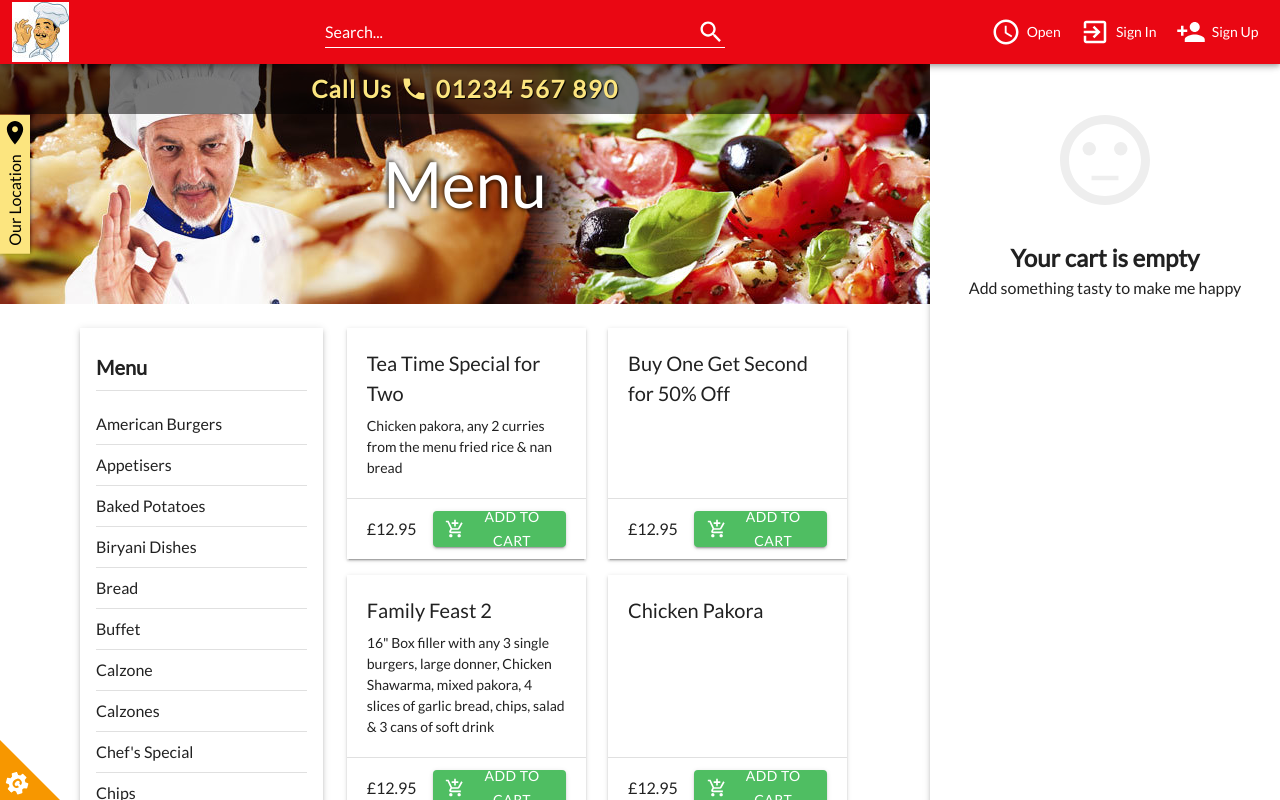
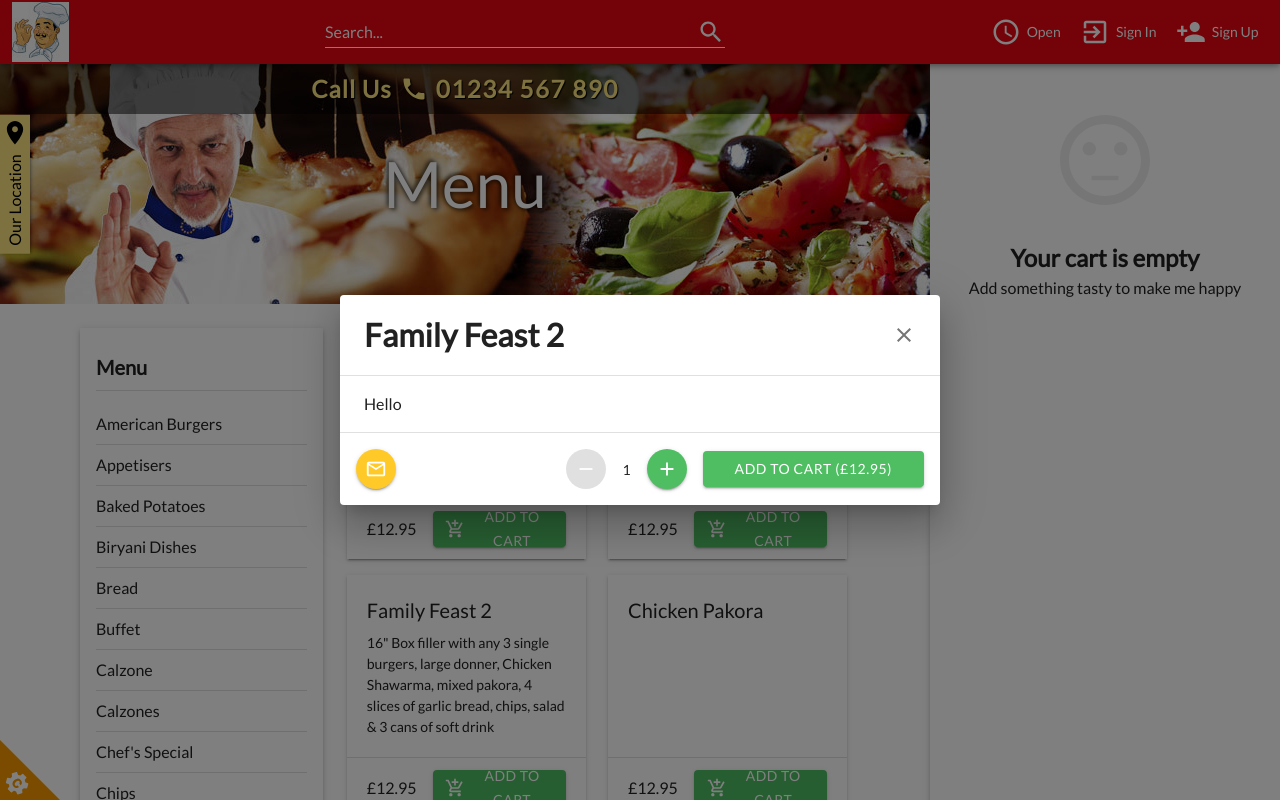
Before and after one commit to icedev214/eyas-food-ordering-site, a React (Create React App) app: page / in a window 1280 px wide. Shown: the top 800 px of the page. Built offline with nearby package versions, Linux system fonts and the light colour scheme.

Commit message:
Add work to missed styles

```diff
--- a/src/App.js
+++ b/src/App.js
@@ -41,6 +41,9 @@ const eyasTheme = createTheme({
     fore: {
       main: "#ffffff",
     },
+    darkgold: {
+      main: "#ffca28",
+    },
     golden: {
       main: "#fce57f",
       light: "#ffecb3",
@@ -54,6 +57,9 @@ const eyasTheme = createTheme({
     danger: {
       main: "#ea0713",
       dark: "#d50409",
+    },
+    lightdanger: {
+      main: "#f44336",
     },
   },
   typography: {
--- a/src/components/CookieSetting.js
+++ b/src/components/CookieSetting.js
@@ -5,7 +5,14 @@ import CheckIcon from "@mui/icons-material/Check";
 
 import { Link } from "react-router-dom";
 
+import { setUsage } from "redux/slices/cookie";
+
+import { useDispatch, useSelector } from "react-redux";
+
 const CookieSetting = ({ onClose }) => {
+  const dispatch = useDispatch();
+  const { usage } = useSelector((state) => state.cookie);
+
   return (
     <Box
       sx={{
@@ -50,24 +57,53 @@ const CookieSetting = ({ onClose }) => {
           fontSize: 14,
           color: "#4fbe62",
         }}
+        onClick={onClose}
       >
         Cookie Policy
       </Link>
       <Box sx={{ flexGrow: 1 }} />
       <Box sx={{ display: "flex", alignItems: "center" }}>
-        <CheckIcon sx={{ color: "#4fbe62", mr: 0.6 }} />
+        {usage ? (
+          <>
+            <CheckIcon sx={{ color: "forest.main", mr: 0.6 }} />
             <Typography sx={{ fontSize: 14, color: "white" }}>
               You agreed cookies usage
             </Typography>
+          </>
+        ) : (
+          <>
+            <CloseIcon sx={{ color: "lightdanger.main", mr: 0.6 }} />
+            <Typography sx={{ fontSize: 14, color: "white" }}>
+              You disagreed cookies usage
+            </Typography>
+          </>
+        )}
         <Box sx={{ flexGrow: 1 }} />
+        {usage ? (
           <Button
             variant="contained"
-          color="danger"
+            color="lightdanger"
             sx={{ color: "white", px: 4, letterSpacing: 0.6 }}
-          onClick={onClose}
+            onClick={() => {
+              onClose();
+              dispatch(setUsage(false));
+            }}
           >
             I DISAGREE
           </Button>
+        ) : (
+          <Button
+            variant="contained"
+            color="forest"
+            sx={{ color: "white", px: 4, letterSpacing: 0.6 }}
+            onClick={() => {
+              onClose();
+              dispatch(setUsage(true));
+            }}
+          >
+            I AGREE
+          </Button>
+        )}
       </Box>
     </Box>
   );
--- a/src/components/SaleCard.js
+++ b/src/components/SaleCard.js
@@ -11,7 +11,7 @@ import {
 
 import AddShoppingCartIcon from "@mui/icons-material/AddShoppingCart";
 
-const SaleCard = ({ data }) => {
+const SaleCard = ({ data, onAdd }) => {
   const down_lg_matches = useMediaQuery((theme) =>
     theme.breakpoints.down("lg")
   );
@@ -56,6 +56,7 @@ const SaleCard = ({ data }) => {
             },
             px: 1.6,
           }}
+          onClick={onAdd}
         >
           {down_lg_matches ? "" : "ADD TO CART"}
         </Button>
--- a/src/components/SalesContent.js
+++ b/src/components/SalesContent.js
@@ -1,6 +1,25 @@
-import { Grid, Pagination, Box } from "@mui/material";
+import {
+  Grid,
+  Pagination,
+  Box,
+  Button,
+  Dialog,
+  DialogTitle,
+  DialogContent,
+  DialogActions,
+  Typography,
+  IconButton,
+} from "@mui/material";
+
+import CloseIcon from "@mui/icons-material/Close";
+import MailOutlineIcon from "@mui/icons-material/MailOutline";
+import AddIcon from "@mui/icons-material/Add";
+import RemoveIcon from "@mui/icons-material/Remove";
+
+import SaleCard from "./SaleCard";
+
 import { useState } from "react";
-import SaleCard from "./SaleCard";
+import { MailOutline } from "@mui/icons-material";
 
 const sales_data = [
   {
@@ -95,14 +114,113 @@ const sales_data = [
 
 const SalesContent = () => {
   const [salesData, setSalesData] = useState(sales_data);
+  const [addOpen, setAddOpen] = useState(true);
+  const [addAmount, setAddAmount] = useState(1);
+
+  const openAddDialog = () => {
+    setAddOpen(true);
+  };
+
+  const closeAddDialog = () => {
+    setAddOpen(false);
+  };
 
   return (
     <>
+      <Dialog fullWidth open={addOpen} onClose={closeAddDialog}>
+        <DialogTitle>
+          <Box sx={{ display: "flex", alignItems: "center" }}>
+            <Typography sx={{ fontSize: 32, fontWeight: 600 }}>
+              Family Feast 2
+            </Typography>
+            <Box sx={{ flexGrow: 1 }} />
+            <IconButton disableRipple sx={{ p: 0 }} onClick={closeAddDialog}>
+              <CloseIcon />
+            </IconButton>
+          </Box>
+        </DialogTitle>
+        <DialogContent dividers>
+          <Typography>Hello</Typography>
+        </DialogContent>
+        <DialogActions sx={{ display: "flex", alignItems: "center", p: 2 }}>
+          <Button
+            variant="contained"
+            color="darkgold"
+            sx={{
+              minWidth: 40,
+              width: 40,
+              height: 40,
+              borderRadius: 100,
+              "& .MuiButton-startIcon": {
+                mx: 0,
+              },
+            }}
+            startIcon={
+              <MailOutlineIcon sx={{ color: "white", width: 22, height: 22 }} />
+            }
+          />
+          <Box sx={{ flexGrow: 1 }} />
+          <Button
+            variant="contained"
+            color="lightdanger"
+            sx={{
+              minWidth: 40,
+              width: 40,
+              height: 40,
+              borderRadius: 100,
+              "& .MuiButton-startIcon": {
+                mx: 0,
+              },
+              mx: 1,
+            }}
+            startIcon={
+              <RemoveIcon sx={{ color: "white", width: 22, height: 22 }} />
+            }
+            disabled={addAmount === 1}
+            onClick={() => {
+              setAddAmount((value) => value - 1);
+            }}
+          />
+          <Typography sx={{ mx: 1, fontSize: 14 }}>{addAmount}</Typography>
+          <Button
+            variant="contained"
+            color="forest"
+            sx={{
+              minWidth: 40,
+              width: 40,
+              height: 40,
+              borderRadius: 100,
+              "& .MuiButton-startIcon": {
+                mx: 0,
+              },
+              mx: 1,
+            }}
+            startIcon={
+              <AddIcon sx={{ color: "white", width: 22, height: 22 }} />
+            }
+            onClick={() => {
+              setAddAmount((value) => value + 1);
+            }}
+          />
+          <Button
+            variant="contained"
+            color="forest"
+            sx={{ color: "white", px: 4, letterSpacing: 0.6 }}
+          >
+            {`ADD TO CART (£12.95)`}
+          </Button>
+        </DialogActions>
+      </Dialog>
       <Grid container spacing={2}>
         {salesData.map((data, index) => {
           return (
             <Grid item lg={6} xs={12} key={index}>
-              <SaleCard data={data} />
+              <SaleCard
+                data={data}
+                onAdd={() => {
+                  openAddDialog();
+                }}
+              />
             </Grid>
           );
         })}
--- a/src/components/SalesMenu.js
+++ b/src/components/SalesMenu.js
@@ -72,6 +72,9 @@ const SalesMenu = () => {
               backgroundColor: "danger.dark",
               color: "white",
             },
+            ".MuiListItemButton-root.Mui-selected:hover": {
+              backgroundColor: "danger.dark",
+            },
           }}
         >
           <ListItem>
--- a/src/pages/CheckoutEdit.js
+++ b/src/pages/CheckoutEdit.js
@@ -58,12 +58,12 @@ const CheckoutEdit = () => {
             >
               <FormControlLabel
                 value="card"
-                control={<Radio size="small" color="forest" />}
+                control={<Radio size="small" color="forest" disableRipple />}
                 label="Card"
               />
               <FormControlLabel
                 value="cash"
-                control={<Radio size="small" color="forest" />}
+                control={<Radio size="small" color="forest" disableRipple />}
                 label="Cash"
               />
             </RadioGroup>
@@ -210,7 +210,9 @@ const CheckoutEdit = () => {
                 <Grid item xs={6}>
                   <FormControlLabel
                     value="collection"
-                    control={<Radio size="small" color="forest" />}
+                    control={
+                      <Radio size="small" color="forest" disableRipple />
+                    }
                     label="Collection"
                   />
                   <Typography sx={{ fontSize: 13, ml: 3.2, fontWeight: 600 }}>
@@ -220,7 +222,9 @@ const CheckoutEdit = () => {
                 <Grid item xs={6}>
                   <FormControlLabel
                     value="delivery"
-                    control={<Radio size="small" color="forest" />}
+                    control={
+                      <Radio size="small" color="forest" disableRipple />
+                    }
                     label="Delivery (Free)"
                   />
                   <Typography sx={{ fontSize: 13, ml: 3.2, fontWeight: 600 }}>
--- a/src/redux/slices/cookie.js
+++ b/src/redux/slices/cookie.js
@@ -1,7 +1,7 @@
 import { createSlice } from "@reduxjs/toolkit";
 
 const initialState = {
-  usage: true,
+  usage: false,
 };
 
 export const cookieSlice = createSlice({
```
Also changed, not shown: src/components/NavBar.js (+25 -0 lines). Lines whose indentation alone changed are shown as unchanged.
